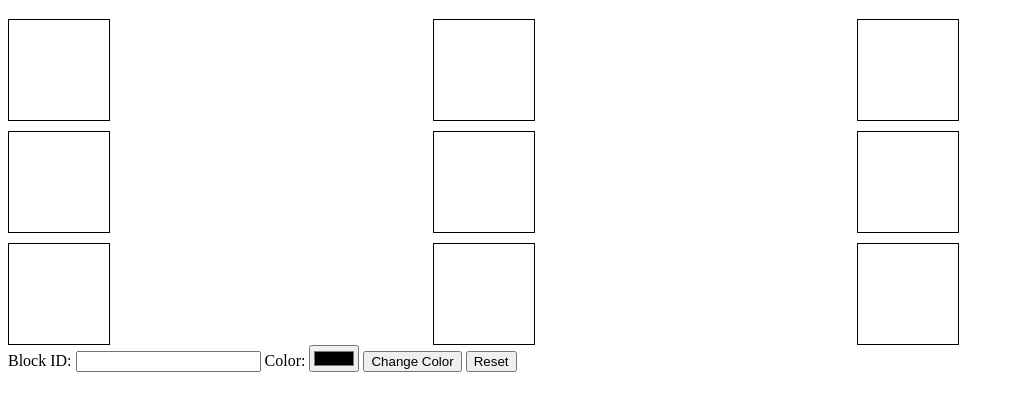
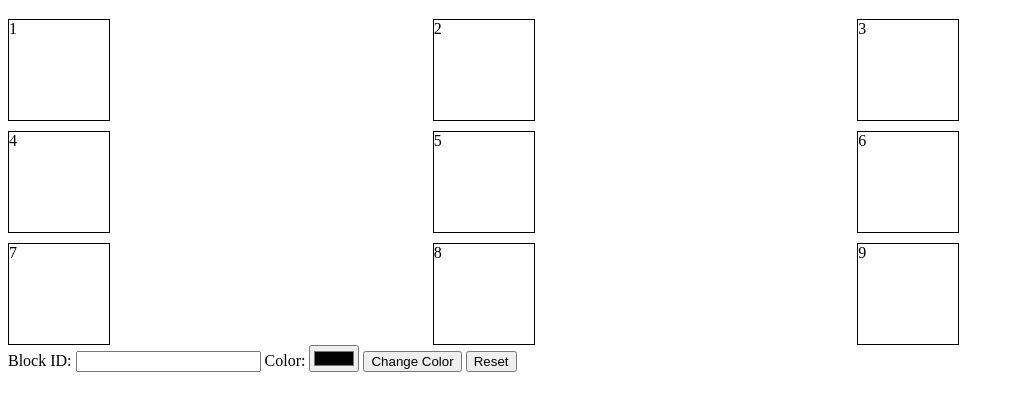
Before and after one commit to acciojob/Replit-Asian-Paints-tanzil7786, a website: page main.html in a window 1280 px wide. Shown: the part 61-472 px from the top of the page, without its empty margins (0-1014 px from the left). Drawn offline with Linux system fonts and the light colour scheme.

Commit message:
created a submission

```diff
--- a/main.html
+++ b/main.html
@@ -9,15 +9,15 @@
 <body>
 	<h1>Color Grid</h1>
   <div id="grid-container">
-    <div id="1" class="grid-item"></div>
-    <div id="2" class="grid-item"></div>
-    <div id="3" class="grid-item"></div>
-    <div id="4" class="grid-item"></div>
-    <div id="5" class="grid-item"></div>
-    <div id="6" class="grid-item"></div>
-    <div id="7" class="grid-item"></div>
-    <div id="8" class="grid-item"></div>
-    <div id="9" class="grid-item"></div>
+    <div id="1" class="grid-item">1</div>
+    <div id="2" class="grid-item">2</div>
+    <div id="3" class="grid-item">3</div>
+    <div id="4" class="grid-item">4</div>
+    <div id="5" class="grid-item">5</div>
+    <div id="6" class="grid-item">6</div>
+    <div id="7" class="grid-item">7</div>
+    <div id="8" class="grid-item">8</div>
+    <div id="9" class="grid-item">9</div>
   </div>
   <label for="block_id">Block ID:</label>
   <input type="number" id="block_id">
```
